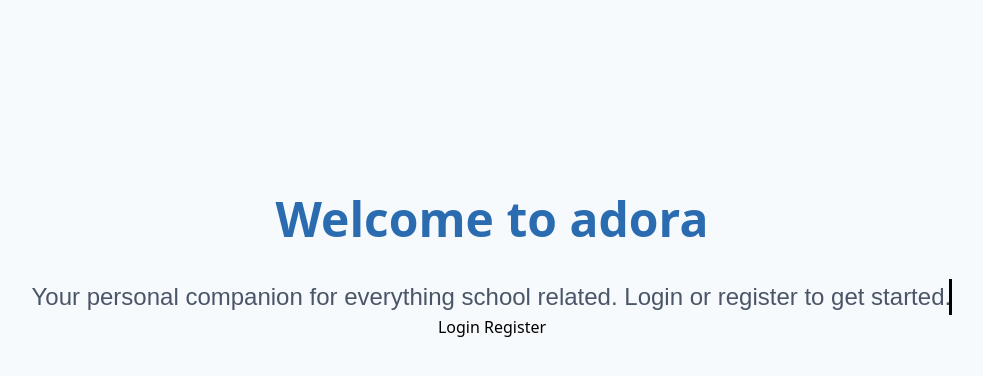
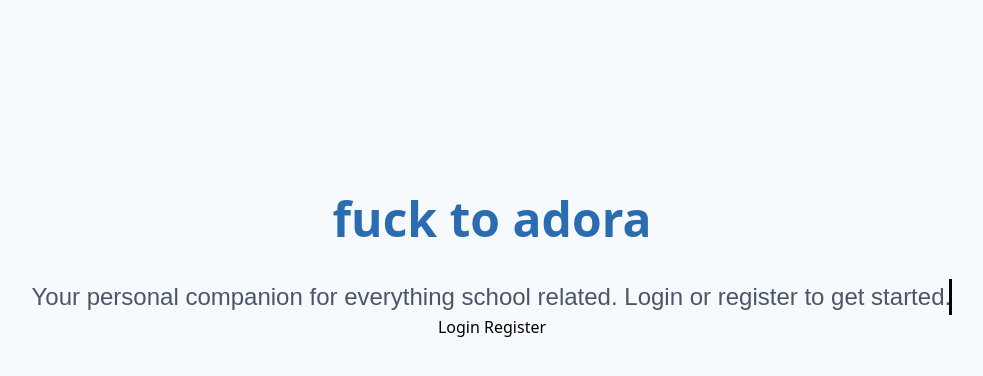
Before and after one commit to aayan-dutta/adora, a Flask app: page / in a window 1280 px wide. Shown: the part 139-515 px from the top of the page, without its empty margins (20-1003 px from the left). Run offline with Flask 3, Linux system fonts and the light colour scheme; style sheets or scripts are compiled from the project's sources; some libraries are stand-ins or nearby versions.

Commit message:
Update home.html

```diff
--- a/api/templates/home.html
+++ b/api/templates/home.html
@@ -11,7 +11,7 @@
 
     <div class="container mx-auto py-16 text-center">
         <h1 class="text-4xl font-bold text-blue-600 mb-6 fade-in">
-            Welcome to adora
+            fuck to adora
         </h1>
 
         <p class="typing-effect text-lg text-gray-700 mb-8">Your personal companion for everything school related. Login or register to get started.</p>
```
